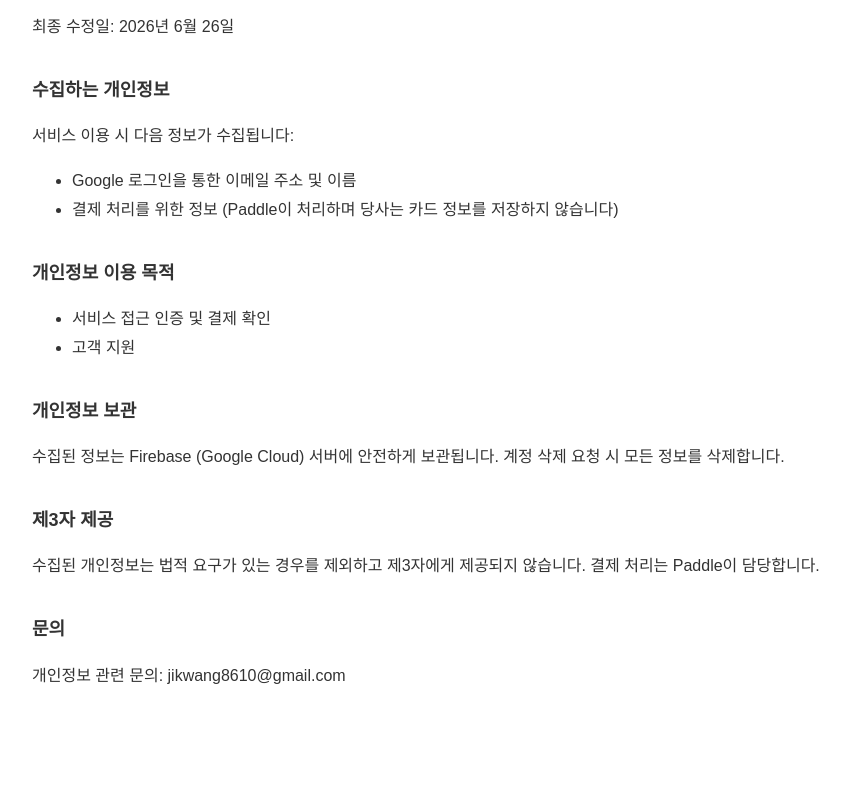
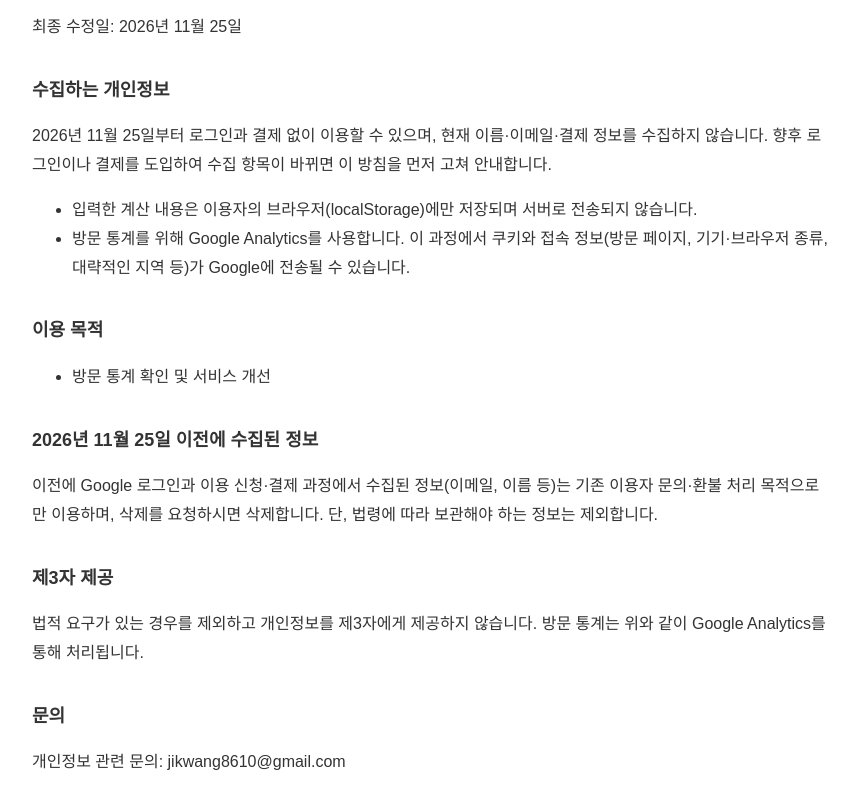
Before and after one commit to CHOI-ILKWON/sanitary-pipe-calc, a plain HTML site: page privacy.html in a window 1280 px wide. Shown: the part 100-908 px from the top of the page, without its empty margins (208-1071 px from the left). Before the commit the page ends 830 px from the top, so only its background shows below. Drawn offline with Linux system fonts and the light colour scheme.

Commit message:
Docs: 로그인·결제 없는 현재 이용 방식에 맞게 개인정보·약관·환불 문구 수정
- 개인정보: 이름·이메일·결제 정보 미수집, 브라우저 저장, Google Analytics 안내, 이전 수집 정보 처리
- 약관: 가입·결제 없이 주소로 이용, 향후 로그인·유료 방식 도입 가능
- 환불: 2026-11-25 이전 결제분에 적용
- CLAUDE.md: auth.js·apps-script 는 이 앱에서 쓰지 않음(파일은 남겨 둠)

Co-Authored-By: Claude Opus 5.5 <noreply@anthropic.com>

```diff
--- a/privacy.html
+++ b/privacy.html
@@ -12,26 +12,25 @@ h2 { font-size: 18px; margin-top: 32px; }
 </head>
 <body>
 <h1>개인정보처리방침</h1>
-<p>최종 수정일: 2026년 6월 26일</p>
+<p>최종 수정일: 2026년 11월 25일</p>
 
 <h2>수집하는 개인정보</h2>
-<p>서비스 이용 시 다음 정보가 수집됩니다:</p>
+<p>2026년 11월 25일부터 로그인과 결제 없이 이용할 수 있으며, 현재 이름·이메일·결제 정보를 수집하지 않습니다. 향후 로그인이나 결제를 도입하여 수집 항목이 바뀌면 이 방침을 먼저 고쳐 안내합니다.</p>
 <ul>
-  <li>Google 로그인을 통한 이메일 주소 및 이름</li>
-  <li>결제 처리를 위한 정보 (Paddle이 처리하며 당사는 카드 정보를 저장하지 않습니다)</li>
+  <li>입력한 계산 내용은 이용자의 브라우저(localStorage)에만 저장되며 서버로 전송되지 않습니다.</li>
+  <li>방문 통계를 위해 Google Analytics를 사용합니다. 이 과정에서 쿠키와 접속 정보(방문 페이지, 기기·브라우저 종류, 대략적인 지역 등)가 Google에 전송될 수 있습니다.</li>
 </ul>
 
-<h2>개인정보 이용 목적</h2>
+<h2>이용 목적</h2>
 <ul>
-  <li>서비스 접근 인증 및 결제 확인</li>
-  <li>고객 지원</li>
+  <li>방문 통계 확인 및 서비스 개선</li>
 </ul>
 
-<h2>개인정보 보관</h2>
-<p>수집된 정보는 Firebase (Google Cloud) 서버에 안전하게 보관됩니다. 계정 삭제 요청 시 모든 정보를 삭제합니다.</p>
+<h2>2026년 11월 25일 이전에 수집된 정보</h2>
+<p>이전에 Google 로그인과 이용 신청·결제 과정에서 수집된 정보(이메일, 이름 등)는 기존 이용자 문의·환불 처리 목적으로만 이용하며, 삭제를 요청하시면 삭제합니다. 단, 법령에 따라 보관해야 하는 정보는 제외합니다.</p>
 
 <h2>제3자 제공</h2>
-<p>수집된 개인정보는 법적 요구가 있는 경우를 제외하고 제3자에게 제공되지 않습니다. 결제 처리는 Paddle이 담당합니다.</p>
+<p>법적 요구가 있는 경우를 제외하고 개인정보를 제3자에게 제공하지 않습니다. 방문 통계는 위와 같이 Google Analytics를 통해 처리됩니다.</p>
 
 <h2>문의</h2>
 <p>개인정보 관련 문의: jikwang8610@gmail.com</p>
```
Also changed, not shown: refunds.html (+2 -1 lines), terms.html (+5 -5 lines), 1 other file.
